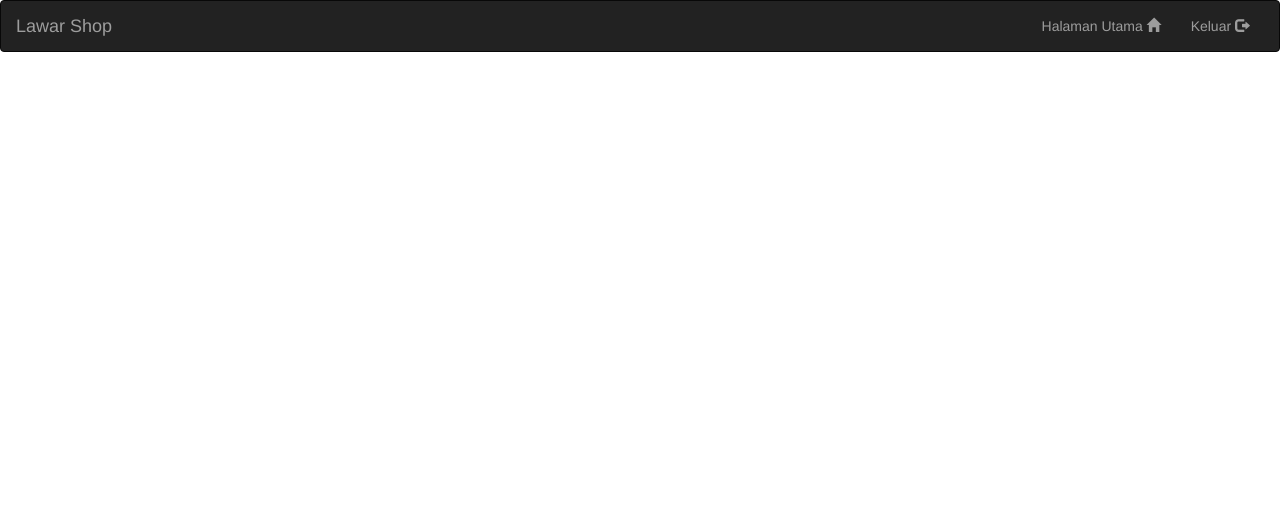
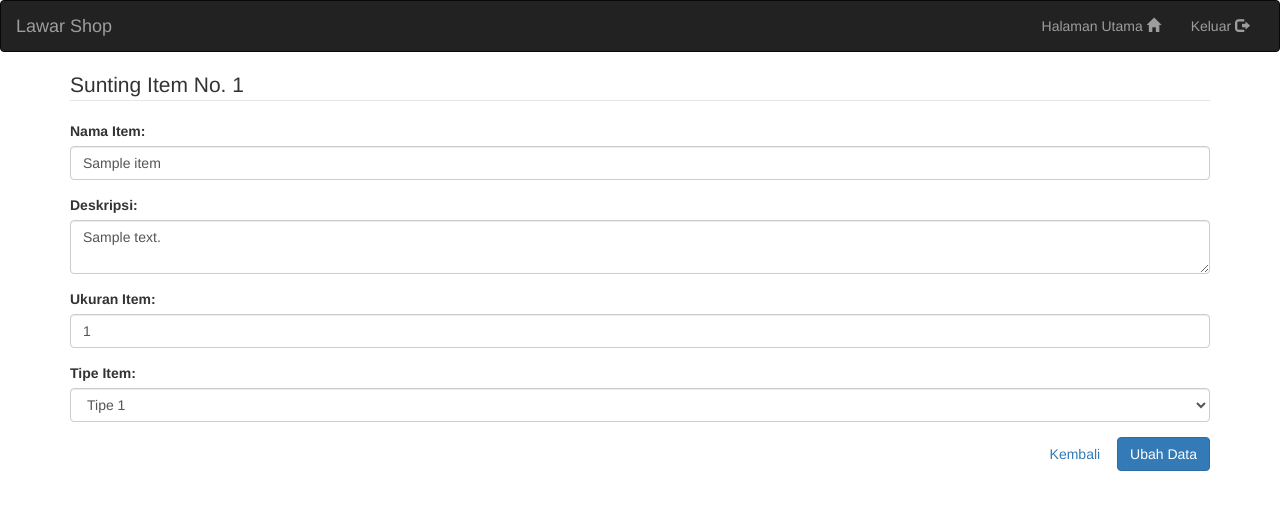
Before and after one commit to atomicbomber-git/lawar, a PHP site: template src/View/inventory/item_edit.twig in a window 1280 px wide. Shown: the top 510 px of the page. Run offline with PHP 8.4, Linux system fonts and the light colour scheme; the template is opened without the code that fills it: most values are stand-ins (such as "Sample title", 1, 10 or a date in 2020); some libraries are stand-ins or nearby versions.

Commit message:
Added edit-item mechanism for inventory

```diff
--- a/public/css/default.css
+++ b/public/css/default.css
@@ -9,3 +9,7 @@ nav {
 a.menu {
     text-align: right;
 }
+
+div.spacer {
+    height: 70px;
+}
--- a/src/App/Model/Item.php
+++ b/src/App/Model/Item.php
@@ -6,4 +6,10 @@ use Illuminate\Database\Eloquent\Model;
 class Item extends Model
 {
     public $timestamps = false;
+
+
+    /* Fields that can be mass filled */
+    public $fillable = [
+        "name", "description", "size", "type"
+    ];
 }
--- a/src/App/set_up_routes.php
+++ b/src/App/set_up_routes.php
@@ -13,4 +13,5 @@ $app->get("/logout", "AuthenticationController:logout")->setName("logout");
 $app->group("/inventory", function () {
     $this->get("", "InventoryController:all")->setName("inventory");
     $this->get("/edit/{item_id}", "InventoryController:edit")->setName("inventory-edit");
+    $this->post("/edit/{item_id}", "InventoryController:processEdit")->setName("inventory-process-edit");
 })->add($auth_middleware);
--- a/src/View/inventory/item_edit.twig
+++ b/src/View/inventory/item_edit.twig
@@ -14,6 +14,39 @@
         {% include 'general/navbar.twig' %}
 
         <div class="container">
+
+            <div class="spacer"></div>
+
+            <fieldset>
+                <legend> Sunting Item No. {{ item.id }} </legend>
+            </fieldset>
+            <form action="{{ path_for('inventory-process-edit', {'item_id': item.id}) }}" method="POST">
+                <div class="form-group">
+                    <label class="control-label"> Nama Item: </label>
+                    <input class="form-control" type="text" name="name" placeholder="Nama Item" value="{{ item.name }}">
+                </div>
+                <div class="form-group">
+                    <label class="control-label"> Deskripsi: </label>
+                    <textarea class="form-control" name="description">{{ item.description }}</textarea>
+                </div>
+                <div class="form-group">
+                    <label class="control-label"> Ukuran Item: </label>
+                    <input class="form-control" name="size" type="text" placeholder="Ukuran Item" value="{{ item.size }}">
+                </div>
+                <div class="form-group">
+                    <label class="control-label"> Tipe Item: </label>
+                    <select class="form-control" name="type">
+                        <option value="1"> Tipe 1 </option>
+                        <option value="2"> Tipe 2 </option>
+                        <option value="3"> Tipe 3 </option>
+                    </select>
+                </div>
+
+                <div style="text-align: right">
+                    <a href="{{ path_for('inventory') }}" class="btn btn-secondary"> Kembali </a>
+                    <button class="btn btn-primary"> Ubah Data </button>
+                </div>
+            </form>
         </div>
     </body>
 </html>
```
Also changed, not shown: src/App/Controller/InventoryController.php (+10 -0 lines), src/View/inventory/inventory.twig (+2 -7 lines).
